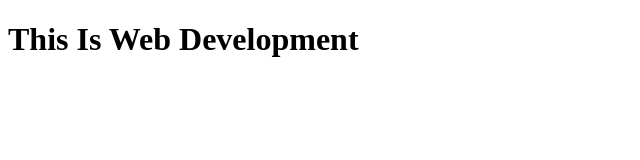
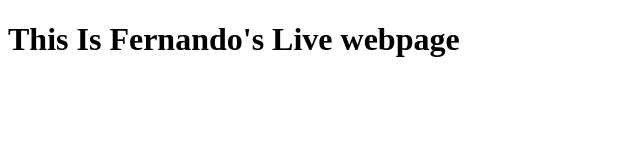
Before and after one commit to lolfox215/helloworld, a plain HTML site: page index.html in a window 1280 px wide. Shown: the whole page, without its empty margins (0-640 px from the left). Drawn offline with Linux system fonts and the light colour scheme.

Commit message:
updated index.html for assignment.

```diff
--- a/index.html
+++ b/index.html
@@ -4,6 +4,6 @@
         <title>My First Website - Home</title>
     </head>
     <body>
-        <h1>This Is Web Development</h1>
+        <h1>This Is Fernando's Live webpage</h1>
     </body>
 </html>
```
